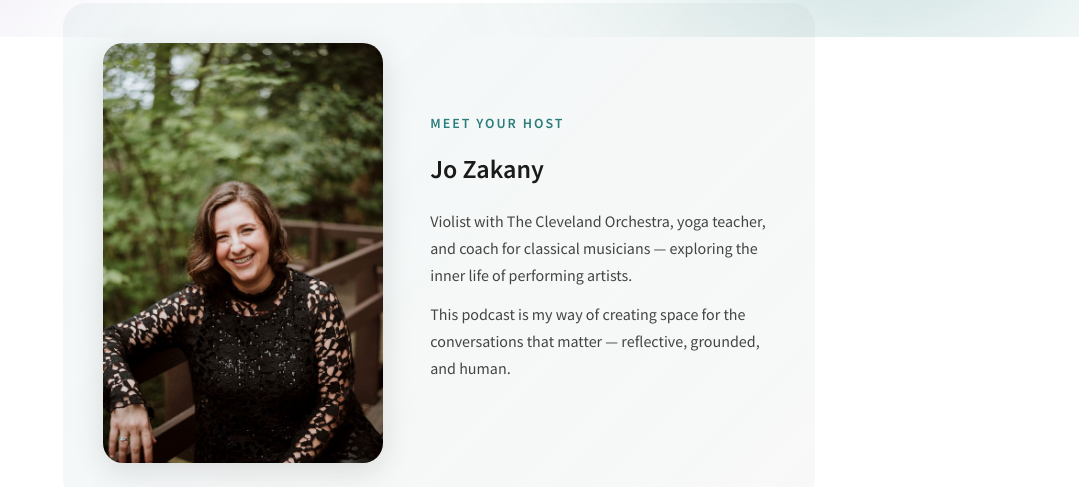
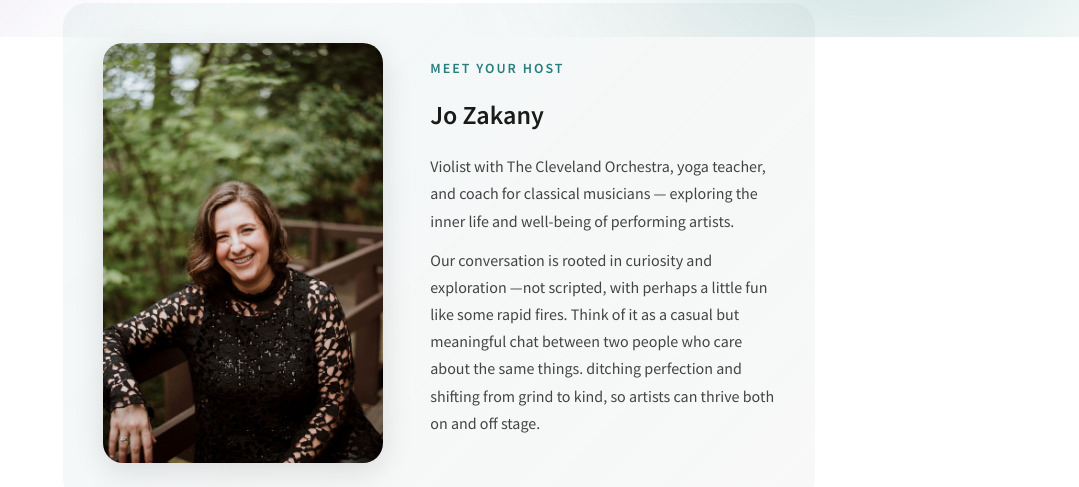
Before and after one commit to mzakany23/mindfulopus-website, an Eleventy site: page src/podcast/guest-introduction.html in a window 1280 px wide. Shown: the part 763-1250 px from the top of the page, without its empty margins (201-1280 px from the left). Built offline with nearby package versions, Linux system fonts and the light colour scheme; Eleventy itself is replaced by a stand-in of ours; files that its build step writes are made by us from their sources; what eleventy-plugin-svg-sprite would draw is missing.

Commit message:
fix: podcast intake

```diff
--- a/src/podcast/guest-introduction.html
+++ b/src/podcast/guest-introduction.html
@@ -784,8 +784,9 @@
       <div class="meet-host-content">
         <h2>Meet Your Host</h2>
         <h3>Jo Zakany</h3>
-        <p>Violist with The Cleveland Orchestra, yoga teacher, and coach for classical musicians — exploring the inner life of performing artists.</p>
-        <p>This podcast is my way of creating space for the conversations that matter — reflective, grounded, and human.</p>
+        <p>Violist with The Cleveland Orchestra, yoga teacher, and coach for classical musicians — exploring the inner life and well-being of performing artists.</p>
+        <p>Our conversation is rooted in curiosity and exploration —not scripted, with perhaps a little fun like some rapid fires. Think of it as a casual but meaningful chat between two people who care about the same things.
+          ditching perfection and shifting from grind to kind, so artists can thrive both on and off stage.</p>
       </div>
     </section>
 
@@ -837,7 +838,7 @@
         <p>~60 minutes via Zoom</p>
       </div>
       <div class="section-content">
-        <p>Our conversation is conversational, spacious, and natural — not scripted or rapid-fire. Think of it as a meaningful chat between two people who care about the same things.</p>
+        <p>Our conversation is rooted in curiosity and exploration — unscripted, with perhaps a little fun like some rapid fires. Think of it as a casual but meaningful chat between two people who care about the same things.</p>
 
         <h3 class="checklist-title">Recording Day Checklist</h3>
         <div class="checklist-items">
```
